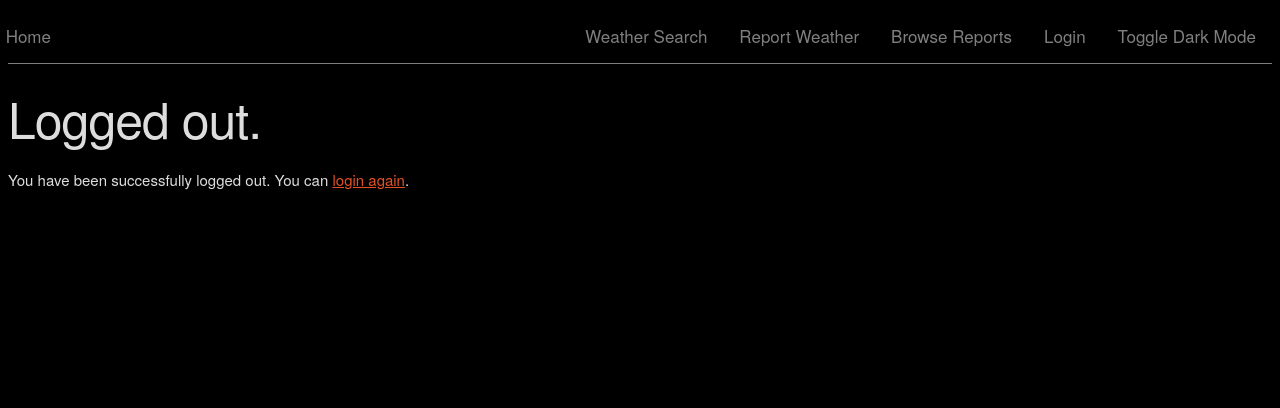
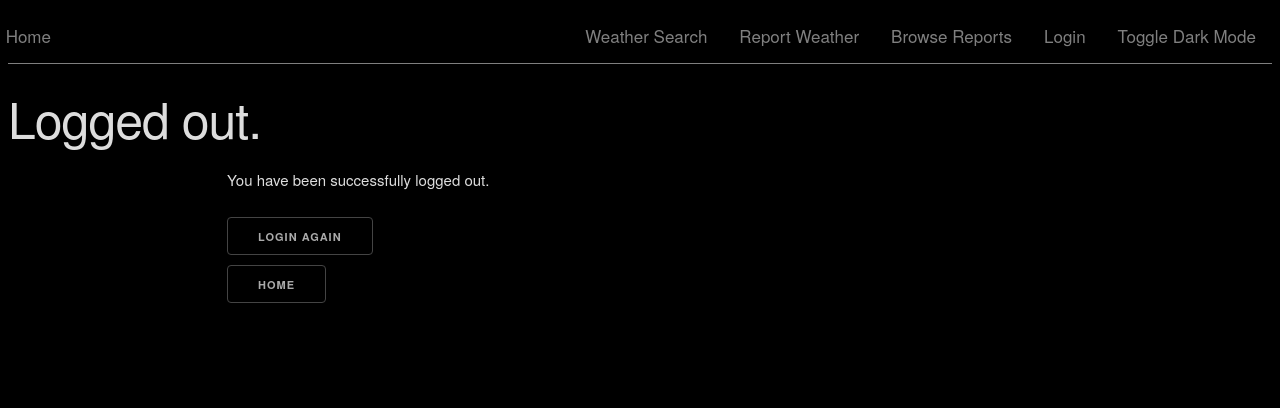
Before and after one commit to tmduddy/django-weather, a Django app: template account/templates/registration/logout.html in a window 1280 px wide. Shown: the top 408 px of the page. Run offline with Django 3.2, Linux system fonts and the light colour scheme; the template is opened without the code that fills it, so the values that code supplies are empty.

Commit message:
improve sorting and logout UI

```diff
--- a/account/templates/registration/logout.html
+++ b/account/templates/registration/logout.html
@@ -7,8 +7,13 @@
 {% endblock headline %}
 
 {% block content %}
-<p>
-  You have been successfully logged out.
-  You can <a href="{% url 'account:login' %}">login again</a>.
-</p>
+<div class="row">
+  <div class="two columns">&nbsp;</div>
+  <div class="ten columns">
+    <p>You have been successfully logged out.</p>
+    <a class="button" href="{% url 'account:login' %}">Login again</a>
+    <br>
+    <a class="button" href="{% url 'weather:index' %}">Home</a>
+  </div>
+</div>
 {% endblock content %}
--- a/weather/views.py
+++ b/weather/views.py
@@ -159,7 +159,7 @@ class BrowseReportsView(View):
         query_string_pk = request.GET.get('pk')
         query_string_today = request.GET.get('today')
 
-        order_by_text = ['state', 'city', 'report_date']
+        order_by_text = ['-report_date', 'state', 'city']
 
         if query_string_pk:
             all_reports = Report.objects.filter(pk=query_string_pk).order_by(*order_by_text)
```
